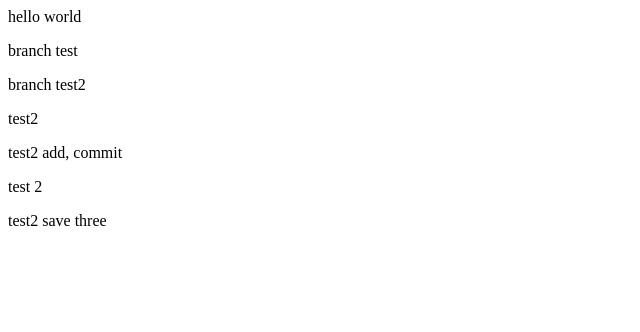
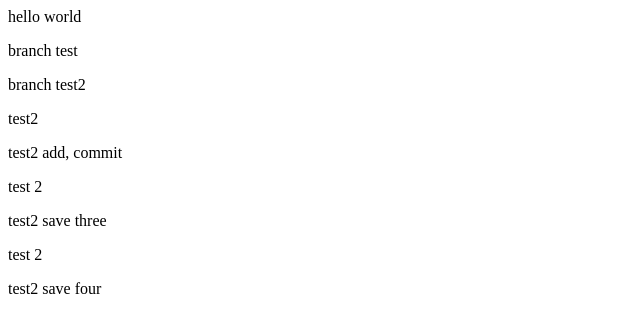
Before and after one commit to alexBortsov/education-CSS, a plain HTML site: page index.html in a window 1280 px wide. Shown: the whole page, without its empty margins (0-640 px from the left). Drawn offline with Linux system fonts and the light colour scheme.

Commit message:
four save test2

```diff
--- a/index.html
+++ b/index.html
@@ -14,6 +14,9 @@
     <p>test2 add, commit</p>
     <p>test 2</p>
     <p>test2 save three</p>
+    <p>test 2</p>
+    <p>test2 save four</p>
+
 
 
 </body>
```
